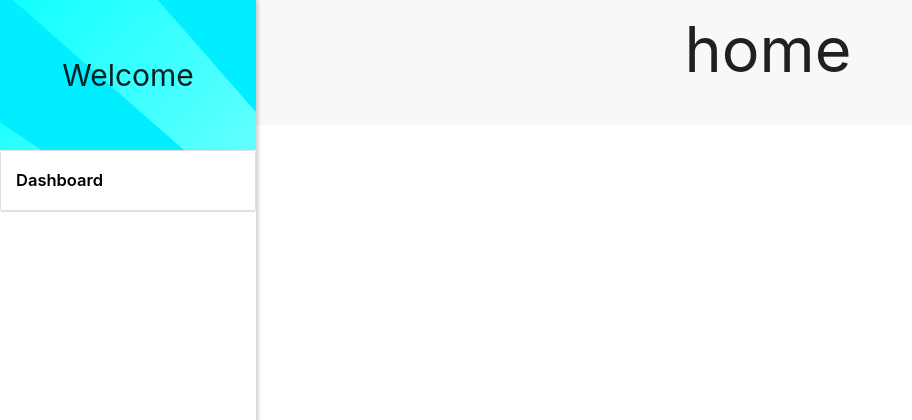
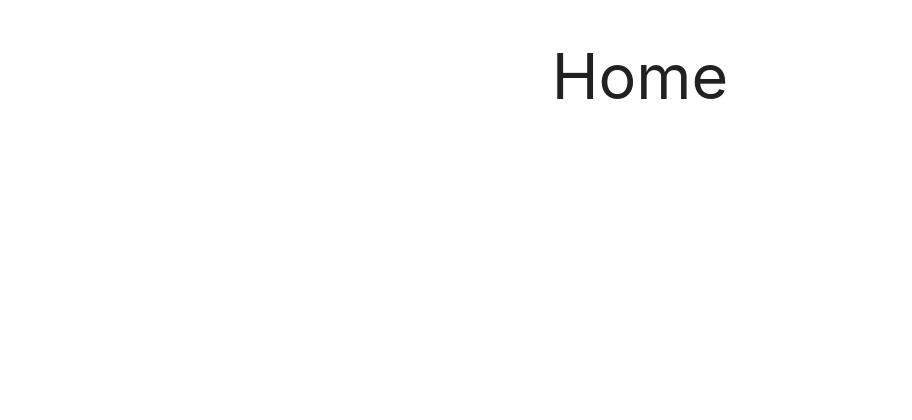
Before and after one commit to mar69287/little-learners, a Django app: page / in a window 1280 px wide. Shown: the part 90-510 px from the top of the page, without its empty margins (0-912 px from the left). Run offline with Django 4.2, Linux system fonts and the light colour scheme.

Commit message:
edited home

```diff
--- a/main_app/static/css/style.css
+++ b/main_app/static/css/style.css
@@ -47,11 +47,11 @@ nav>ul>li>a:hover {
   background-color: rgb(255, 255, 255);
 }
 
-.logo{
+.logo {
   height: 5.0rem;
   width: 9.0rem;
   padding: .2rem 0;
-  opacity:1.0;
+  opacity: 1.0;
   transition: 0.3s;
 }
 
@@ -211,3 +211,7 @@ nav>ul>li>a:hover {
 .main>a {
   width: 40%;
 }
+
+.home-page {
+  margin-top: 10rem;
+}
--- a/main_app/templates/home.html
+++ b/main_app/templates/home.html
@@ -1,7 +1,14 @@
 {% extends 'base.html' %}
 {% block content %}
 {% load static %}
-{% if user %}
+
+{% if not user.teacher or user.guardian %}
+<div class="main">
+  <h1>Home</h1>
+</div>
+{% endif %}
+
+{% if user.teacher or user.guardian %}
 <div class="teacher-main">
     <div id="name-title">
       <p style="font-size: 2rem;">Welcome</p>
@@ -11,9 +18,9 @@
     </div>
   </div>
 
-  {% endif %}
   <div class="teacher-content">
     <h1>home</h1>
 </div>
+{% endif %}
 
 {% endblock %}
```
